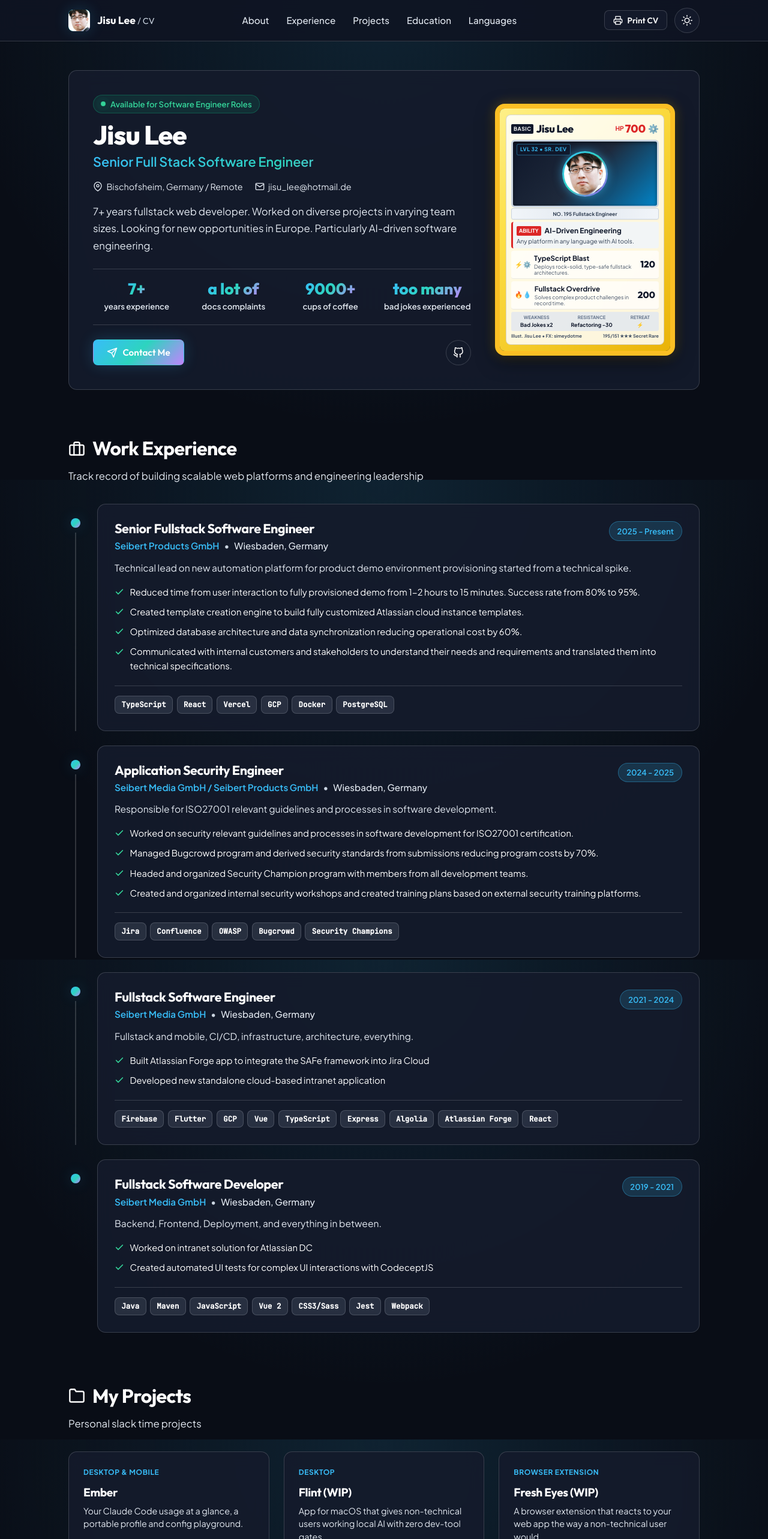
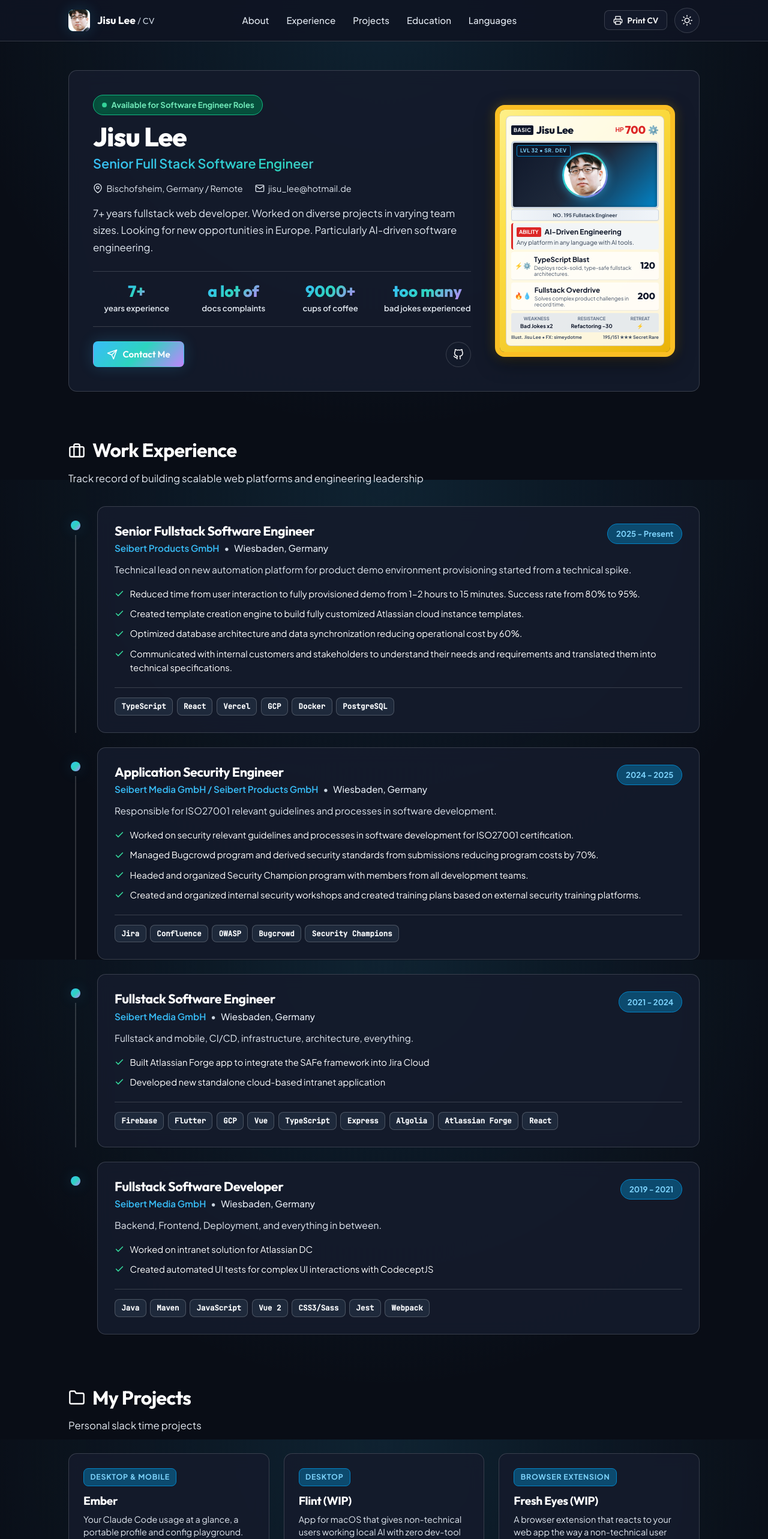
Before and after one commit to lee195/jlee-cv, a Nuxt app: page / in a window 1280 px wide. Shown: the top 2566 px of the page at 60% size. Built offline with nearby package versions, Linux system fonts and the light colour scheme.

Commit message:
improve contrast on badges

```diff
--- a/app/assets/css/main.css
+++ b/app/assets/css/main.css
@@ -168,25 +168,37 @@ h1, h2, h3, h4, h5, h6 {
   display: inline-flex;
   align-items: center;
   gap: 0.35rem;
-  padding: 0.3rem 0.8rem;
+  padding: 0.35rem 0.85rem;
   font-size: 0.825rem;
-  font-weight: 600;
+  font-weight: 700;
   border-radius: var(--radius-full);
-  background: rgba(56, 189, 248, 0.16);
-  color: var(--accent-cyan);
-  border: 1px solid rgba(56, 189, 248, 0.35);
+  background: #0c4a6e;
+  color: #7dd3fc;
+  border: 1px solid #0284c7;
+}
+
+[data-theme="light"] .badge {
+  background: #f0f9ff;
+  color: #0369a1;
+  border-color: #bae6fd;
 }
 
 .tag {
   display: inline-block;
   padding: 0.25rem 0.65rem;
   font-size: 0.775rem;
-  font-weight: 600;
+  font-weight: 700;
   font-family: var(--font-mono);
   border-radius: var(--radius-sm);
-  background: rgba(148, 163, 184, 0.16);
-  color: var(--text-primary);
-  border: 1px solid var(--border-color);
+  background: #1e293b;
+  color: #f8fafc;
+  border: 1px solid rgba(255, 255, 255, 0.2);
+}
+
+[data-theme="light"] .tag {
+  background: #f1f5f9;
+  color: #0f172a;
+  border-color: #cbd5e1;
 }
 
 /* Button Component Styles */
--- a/app/components/HeroSection.vue
+++ b/app/components/HeroSection.vue
@@ -114,13 +114,13 @@ defineEmits(['open-contact'])
   display: inline-flex;
   align-items: center;
   gap: 0.5rem;
-  padding: 0.25rem 0.75rem;
+  padding: 0.35rem 0.85rem;
   font-size: 0.825rem;
-  font-weight: 600;
+  font-weight: 700;
   border-radius: var(--radius-full);
-  background: rgba(16, 185, 129, 0.12);
-  color: var(--accent-emerald);
-  border: 1px solid rgba(16, 185, 129, 0.3);
+  background: #064e3b;
+  color: #6ee7b7;
+  border: 1px solid #10b981;
   margin-bottom: 0.75rem;
   align-self: flex-start;
 }
--- a/app/components/PokemonProfileCard.vue
+++ b/app/components/PokemonProfileCard.vue
@@ -336,14 +336,14 @@ const glareStyle = computed(() => {
   position: absolute;
   top: 4px;
   left: 6px;
-  background: rgba(15, 23, 42, 0.8);
-  color: #38bdf8;
+  background: #0f172a;
+  color: #7dd3fc;
   font-size: 0.55rem;
-  font-weight: 800;
+  font-weight: 900;
   padding: 1px 5px;
   border-radius: 3px;
   letter-spacing: 0.05em;
-  border: 1px solid rgba(56, 189, 248, 0.4);
+  border: 1px solid #0284c7;
 }
 
 .art-avatar {
--- a/app/components/ProjectsGrid.vue
+++ b/app/components/ProjectsGrid.vue
@@ -122,11 +122,15 @@ const filteredProjects = computed(() => {
 }
 
 .category-badge {
-  font-size: 0.75rem;
-  font-weight: 700;
+  font-size: 0.775rem;
+  font-weight: 800;
   text-transform: uppercase;
-  letter-spacing: 0.05em;
-  color: var(--accent-cyan);
+  letter-spacing: 0.06em;
+  padding: 0.25rem 0.65rem;
+  border-radius: var(--radius-sm);
+  background: #0c4a6e;
+  color: #7dd3fc;
+  border: 1px solid #0284c7;
 }
 
 .featured-tag {
```
